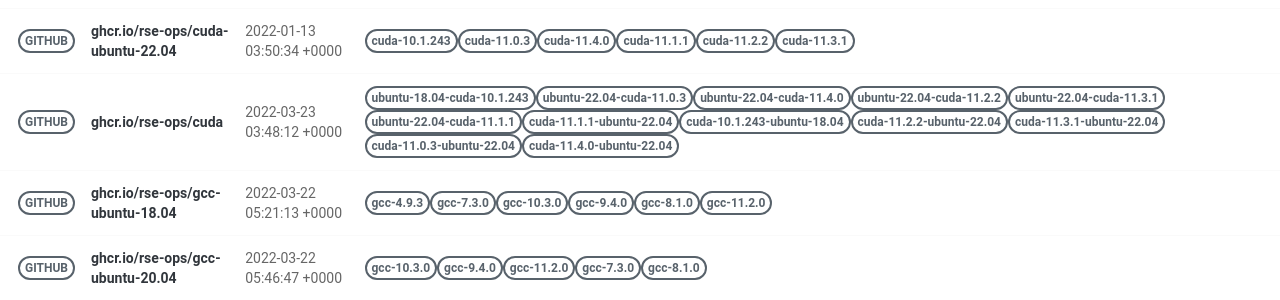
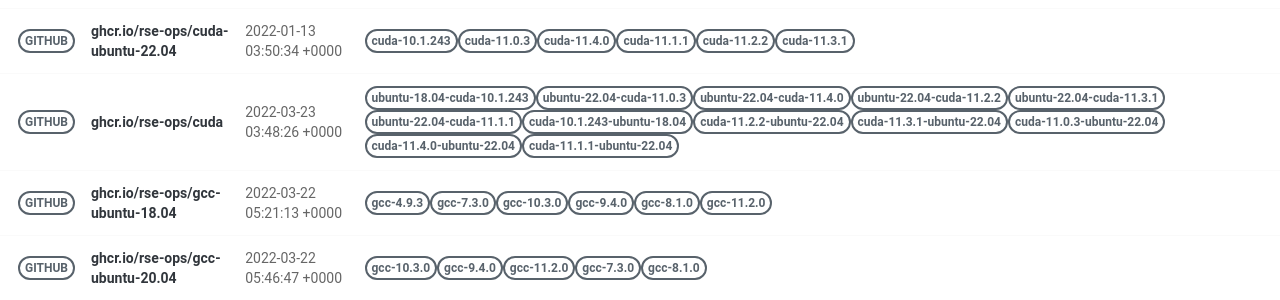
Before and after one commit to rse-ops/docker-images, a Jekyll site: the page built from pages/index.md, in a window 1280 px wide. Shown: the part 421-721 px from the top of the page. Built offline with Jekyll 4.4.1, drawn with Linux system fonts in a browser that asks for light colours; nearby versions of some CDN libraries.

Commit message:
Automated push to update library 2022-03-23

```diff
--- a/_library/ghcr.io-rse-ops-cuda.md
+++ b/_library/ghcr.io-rse-ops-cuda.md
@@ -1,7 +1,7 @@
 ---
 layout: container
 name: ghcr.io/rse-ops/cuda
-updated_at: 2022-03-23 03:48:12.554414
+updated_at: 2022-03-23 03:48:26.793275
 
 
 container_url: https://github.com/orgs/rse-ops/packages/container/package/cuda
```
Also changed, not shown: other parts of _library/ghcr.io-rse-ops-cuda.md (+3 -3 lines).
